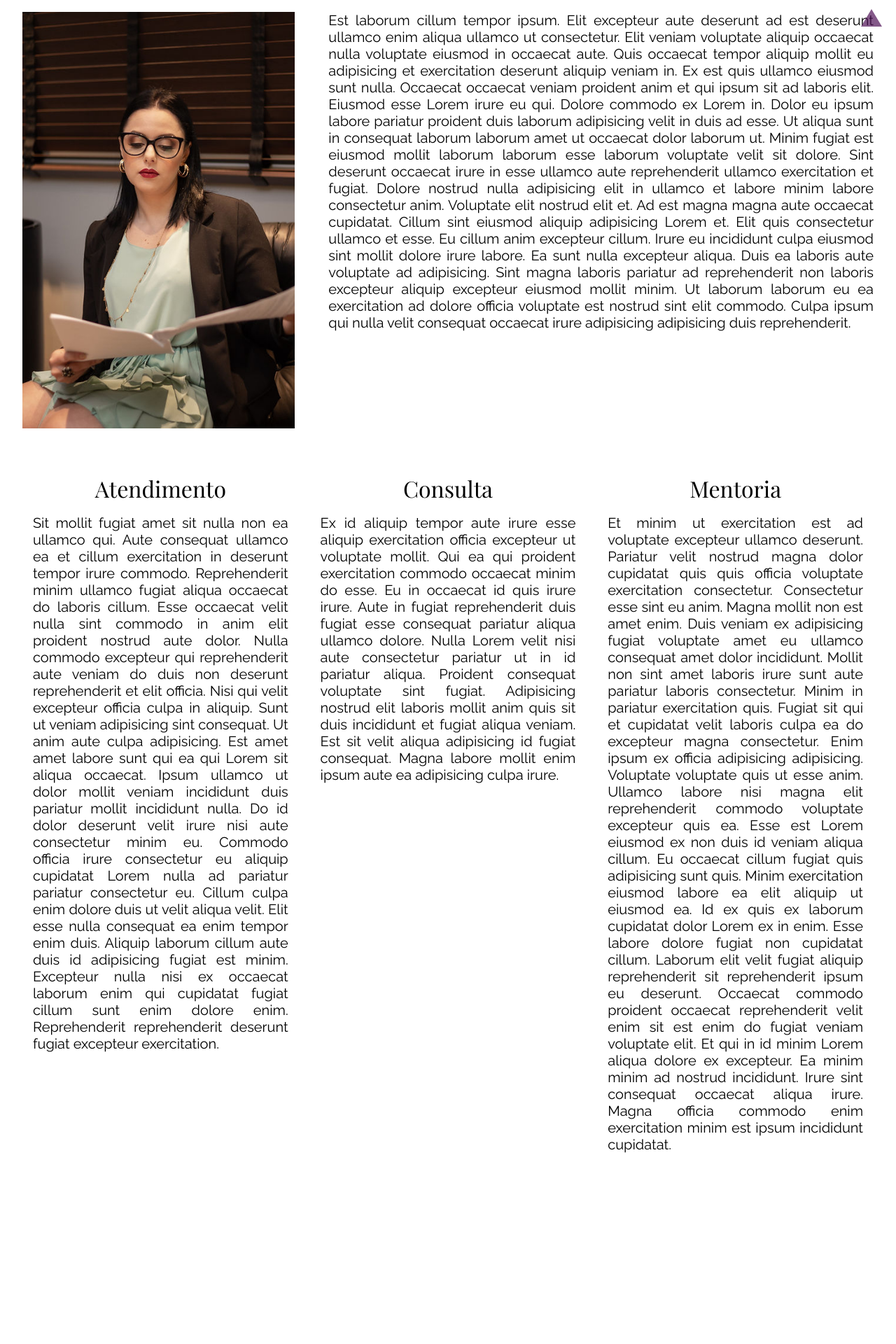
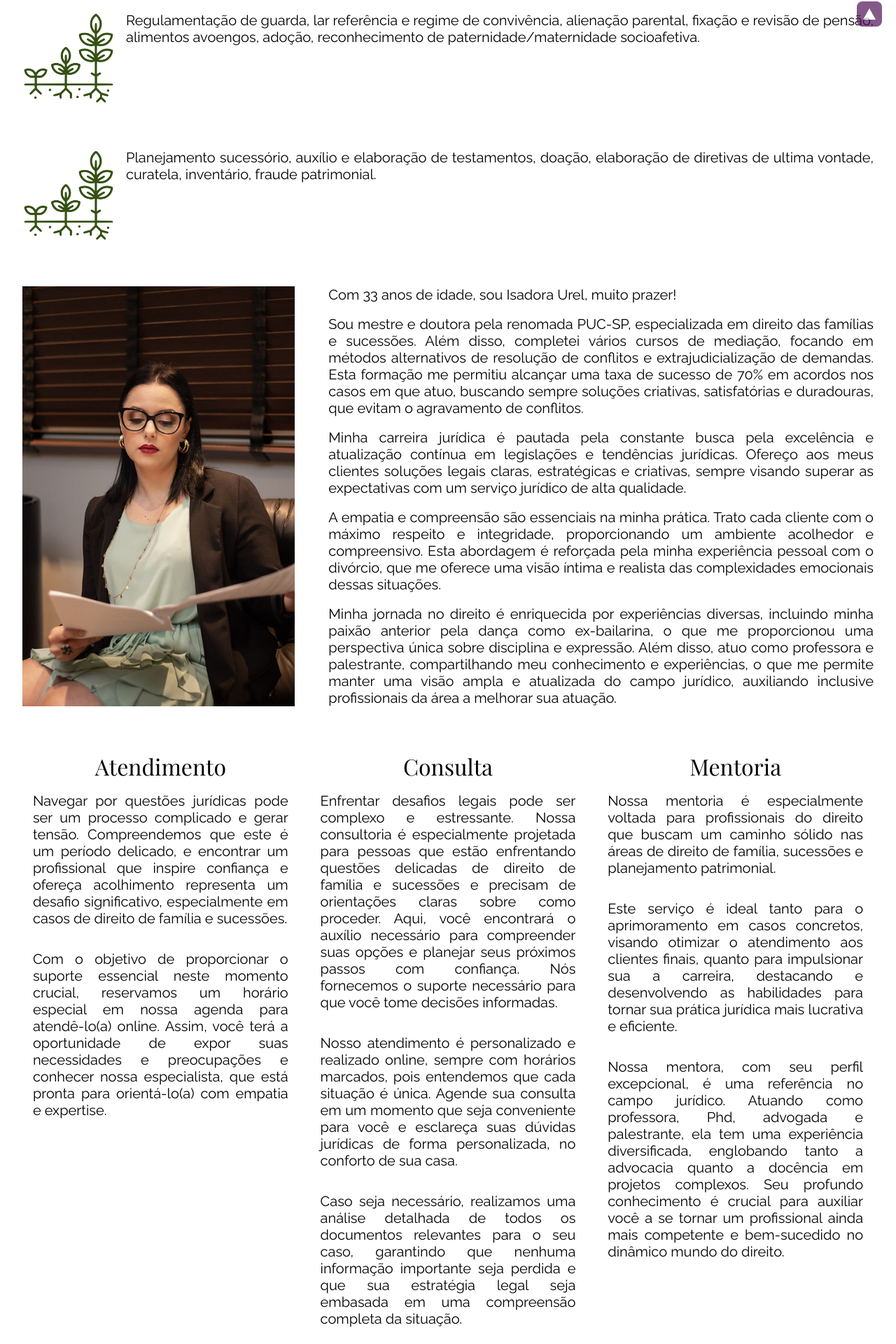
Before and after one commit to thiagodsd/isadora-urel-landing-page, a React (Create React App) app: page / in a window 1280 px wide. Shown: the part 742-2662 px from the top of the page at 70% size. Before the commit the page ends 2437 px from the top, so only its background shows below. Built offline with nearby package versions, Linux system fonts and the light colour scheme.

Commit message:
Add back-to-top button to App.js and update styles in App.css. Update content in About.js and Services.js.

```diff
--- a/src/App.css
+++ b/src/App.css
@@ -155,22 +155,40 @@ header nav ul li button:hover {
 }
 
 .back-to-top {
+    background-color: #501357;
     position: fixed;
     bottom: 20px;
     right: 20px;
-    width: 0;
-    height: 0;
-    border-left: 15px solid transparent;
-    border-right: 15px solid transparent;
-    border-bottom: 25px solid #501357;
+    width: 2.25rem;
+    height: 2.25rem;
+    border-radius: 0.5rem;
     cursor: pointer;
     z-index: 100;
     opacity: 0.7;
+    display: flex;
+    justify-content: center;
+    align-items: center;
+}
+
+.back-to-top::after {
+    content: '';
+    width: 0;
+    height: 0;
+    /*
+    border-left: 15px solid transparent;
+    border-right: 15px solid transparent;
+    border-bottom: 25px solid #ffffff;
+     */
+    border-left: 0.6rem solid transparent;
+    border-right: 0.6rem solid transparent;
+    border-bottom: 1rem solid #ffffff;
+    position: relative;
 }
 
 .back-to-top:hover {
     opacity: 1;
 }
+
 
 /* Media Queries for Responsiveness */
 @media (max-width: 768px) {
--- a/src/App.js
+++ b/src/App.js
@@ -24,7 +24,10 @@ function App() {
             {/* Future components like <Features /> and <Contact /> can be added here */}
         </main>
         {/* <Footer /> can be added later when created */}
+        <div className="back-to-top-back">
         <div className="back-to-top" onClick={scrollToTop} aria-label="Back to top"></div>
+        </div>
+
 
     </div>
   );
--- a/src/components/About.js
+++ b/src/components/About.js
@@ -1,12 +1,9 @@
-import { LoremIpsum } from 'lorem-ipsum';
 import React from 'react';
 import '../About.css';
 import about_image from '../assets/images/landing_page_isa_about.jpg';
 
 
 function AboutSection() {
-    const lorem = new LoremIpsum();
-    const loremParagraph = lorem.generateParagraphs(5);
     return (
         <div className="about-container" id="about">
             {/* <h1>Sobre</h1> */}
@@ -15,7 +12,25 @@ function AboutSection() {
                     <img src={about_image} alt="About Us" />
                 </div>
                 <div className="text-container">
-                    <p>{loremParagraph}</p>
+                    <p>
+                        Com 33 anos de idade, sou Isadora Urel, muito prazer!
+                    </p>
+                    <br/>
+                    <p>
+                        Sou mestre e doutora pela renomada PUC-SP, especializada em direito das famílias e sucessões. Além disso, completei vários cursos de mediação, focando em métodos alternativos de resolução de conflitos e extrajudicialização de demandas. Esta formação me permitiu alcançar uma taxa de sucesso de 70% em acordos nos casos em que atuo, buscando sempre soluções criativas, satisfatórias e duradouras, que evitam o agravamento de conflitos.
+                    </p>
+                    <br/>
+                    <p>
+                        Minha carreira jurídica é pautada pela constante busca pela excelência e atualização contínua em legislações e tendências jurídicas. Ofereço aos meus clientes soluções legais claras, estratégicas e criativas, sempre visando superar as expectativas com um serviço jurídico de alta qualidade.
+                    </p>
+                    <br/>
+                    <p>
+                        A empatia e compreensão são essenciais na minha prática. Trato cada cliente com o máximo respeito e integridade, proporcionando um ambiente acolhedor e compreensivo. Esta abordagem é reforçada pela minha experiência pessoal com o divórcio, que me oferece uma visão íntima e realista das complexidades emocionais dessas situações.
+                    </p>
+                    <br/>
+                    <p>
+                        Minha jornada no direito é enriquecida por experiências diversas, incluindo minha paixão anterior pela dança como ex-bailarina, o que me proporcionou uma perspectiva única sobre disciplina e expressão. Além disso, atuo como professora e palestrante, compartilhando meu conhecimento e experiências, o que me permite manter uma visão ampla e atualizada do campo jurídico, auxiliando inclusive profissionais da área a melhorar sua atuação.
+                    </p>
                 </div>
             </div>
         </div>
--- a/src/components/Contact.js
+++ b/src/components/Contact.js
@@ -1,27 +1,48 @@
-import { LoremIpsum } from 'lorem-ipsum';
 import React from 'react';
 import '../Contact.css'; // Ensure to create this CSS file
 
 function ContactSection() {
-    const lorem = new LoremIpsum();
-    const loremParagraph_1 = lorem.generateParagraphs(3);
-    const loremParagraph_2 = lorem.generateParagraphs(2);
-    const loremParagraph_3 = lorem.generateParagraphs(4);
     return (
         <div className="services-container" id="contact">
             {/* <h1>Serviços</h1> */}
         <div className="services-section">
             <div className="service">
                 <h3>Atendimento</h3>
-                <p>{loremParagraph_1}</p>
+                <p>
+                Navegar por questões jurídicas pode ser um processo complicado e gerar tensão. Compreendemos que este é um período delicado, e encontrar um profissional que inspire confiança e ofereça acolhimento representa um desafio significativo, especialmente em casos de direito de família e sucessões.
+                </p>
+                <br/>
+                <p>
+                Com o objetivo de proporcionar o suporte essencial neste momento crucial, reservamos um horário especial em nossa agenda para atendê-lo(a) online. Assim, você terá a oportunidade de expor suas necessidades e preocupações e conhecer nossa especialista, que está pronta para orientá-lo(a) com empatia e expertise.
+                </p>
             </div>
             <div className="service">
                 <h3>Consulta</h3>
-                <p>{loremParagraph_2}</p>
+                <p>
+                    Enfrentar desafios legais pode ser complexo e estressante. Nossa consultoria é especialmente projetada para pessoas que estão enfrentando questões delicadas de direito de família e sucessões e precisam de orientações claras sobre como proceder. Aqui, você encontrará o auxílio necessário para compreender suas opções e planejar seus próximos passos com confiança. Nós fornecemos o suporte necessário para que você tome decisões informadas.
+                </p>
+                <br/>
+                <p>
+                    Nosso atendimento é personalizado e realizado online, sempre com horários marcados, pois entendemos que cada situação é única. Agende sua consulta em um momento que seja conveniente para você e esclareça suas dúvidas jurídicas de forma personalizada, no conforto de sua casa.
+                </p>
+                <br/>
+                <p>
+                    Caso seja necessário, realizamos uma análise detalhada de todos os documentos relevantes para o seu caso, garantindo que nenhuma informação importante seja perdida e que sua estratégia legal seja embasada em uma compreensão completa da situação.
+                </p>
             </div>
             <div className="service">
                 <h3>Mentoria</h3>
-                <p>{loremParagraph_3}</p>
+                <p>
+                    Nossa mentoria é especialmente voltada para profissionais do direito que buscam um caminho sólido nas áreas de direito de família, sucessões e planejamento patrimonial.
+                </p>
+                <br/>
+                <p>
+                    Este serviço é ideal tanto para o aprimoramento em casos concretos, visando otimizar o atendimento aos clientes finais, quanto para impulsionar sua a carreira, destacando e desenvolvendo as habilidades para tornar sua prática jurídica mais lucrativa e eficiente.
+                </p>
+                <br/>
+                <p>
+                    Nossa mentora, com seu perfil excepcional, é uma referência no campo jurídico. Atuando como professora, Phd, advogada e palestrante, ela tem uma experiência diversificada, englobando tanto a advocacia quanto a docência em projetos complexos. Seu profundo conhecimento é crucial para auxiliar você a se tornar um profissional ainda mais competente e bem-sucedido no dinâmico mundo do direito.
+                </p>
             </div>
             </div>
         </div>
--- a/src/components/Services.js
+++ b/src/components/Services.js
@@ -1,4 +1,3 @@
-import { LoremIpsum } from 'lorem-ipsum';
 import React from 'react';
 import '../Services.css'; // Ensure to create this CSS file
 
@@ -6,10 +5,6 @@ import image_0 from '../assets/images/services_tree_00.png';
 import image_1 from '../assets/images/services_tree_01.png';
 
 function ServicesSection() {
-    const lorem = new LoremIpsum();
-    const loremParagraph_1 = lorem.generateParagraphs(1);
-    const loremParagraph_2 = lorem.generateParagraphs(1);
-    // const loremParagraph_3 = lorem.generateParagraphs(1);
     return (
         <div className="services-container" id="services">
             {/* <h1>Sobre</h1> */}
@@ -18,7 +13,9 @@ function ServicesSection() {
                     <img src={image_0} alt="About Us" />
                 </div>
                 <div className="text-container">
-                    <p>{loremParagraph_1}</p>
+                    <p>
+                    Acompanhamento em contratos de Técnica de Reprodução Humana Assistida, plano de parto, investigação de paternidade, alimentos gravídicos.
+                    </p>
                 </div>
             </div>
             <div className="services-section">
@@ -26,17 +23,31 @@ function ServicesSection() {
                     <img src={image_1} alt="About Us" />
                 </div>
                 <div className="text-container">
-                    <p>{loremParagraph_2}</p>
+                    <p>
+                    Contrato de namoro; Pacto antenupcial; contrato de união estável; modificação de regime de bens, divórcio e partilha de bens.
+                    </p>
                 </div>
             </div>
-            {/* <div className="services-section">
+            <div className="services-section">
                 <div className="image-container">
-                    <img src={image} alt="About Us" />
+                    <img src={image_1} alt="About Us" />
                 </div>
                 <div className="text-container">
-                    <p>{loremParagraph_3}</p>
+                    <p>
+                    Regulamentação de guarda, lar referência e regime de convivência, alienação parental, fixação e revisão de pensão, alimentos avoengos, adoção, reconhecimento de paternidade/maternidade socioafetiva.
+                    </p>
                 </div>
-            </div> */}
+            </div>
+            <div className="services-section">
+                <div className="image-container">
+                    <img src={image_1} alt="About Us" />
+                </div>
+                <div className="text-container">
+                    <p>
+                    Planejamento sucessório, auxílio e elaboração de testamentos, doação, elaboração de diretivas de ultima vontade, curatela, inventário, fraude patrimonial.
+                    </p>
+                </div>
+            </div>
         </div>
     );
 }
```
